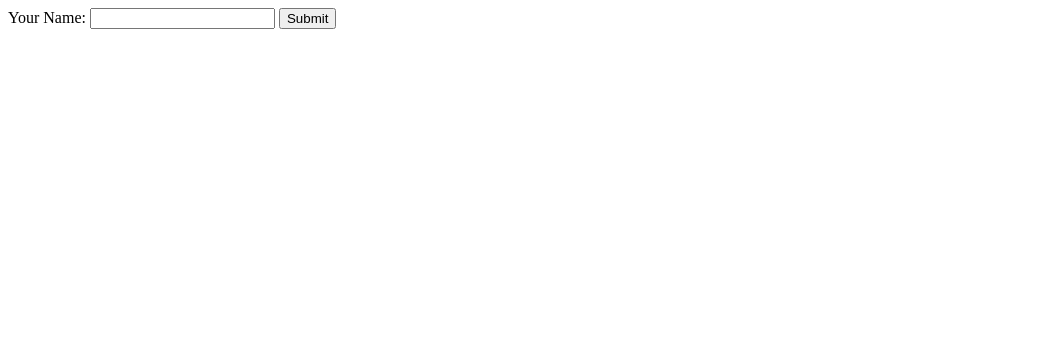
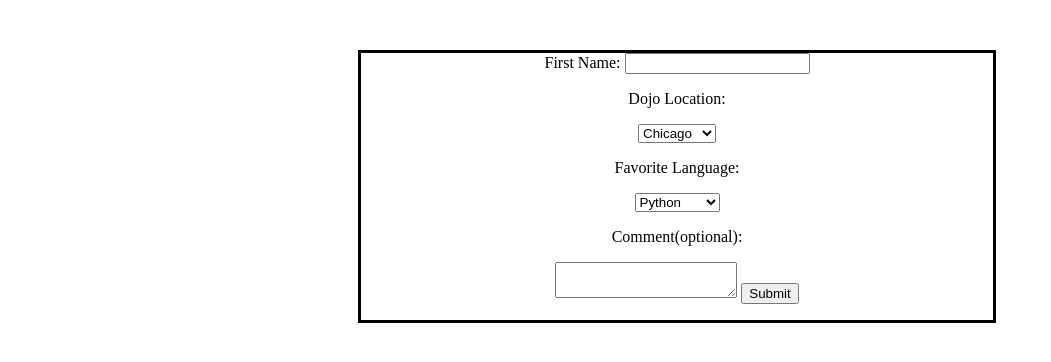
Before and after one commit to gbernstein-dev/DojoAssignments, a Flask app: page / in a window 1280 px wide. Shown: the top 362 px of the page, without its empty margins (0-1051 px from the left). Run offline with Flask 2, Linux system fonts and the light colour scheme.

Commit message:
dojo_survey

```diff
--- /dev/null
+++ b/Python/flask_fundamentals/dojo_survey/server.py
@@ -0,0 +1,19 @@
+from flask import Flask, render_template, request, redirect
+app=Flask(__name__)
+
+@app.route('/')
+
+def index():
+  return render_template("index.html")
+
+@app.route('/result', methods=['GET','POST'])
+
+def process():
+  first_name = request.form.get('first_name')
+  dojo_location = request.form.get('dojo_location')
+  favorite_language = request.form.get('favorite_language')
+  comment_section = request.form.get('comment_section')
+  print dojo_location
+  return render_template("result.html", name=first_name, location=dojo_location, language=favorite_language, comments=comment_section)
+
+app.run(debug=True)
--- /dev/null
+++ b/Python/flask_fundamentals/dojo_survey/static/style.css
@@ -0,0 +1,8 @@
+
+form, #return_data{
+  border: 3px solid black;
+  margin-top: 50px;
+  margin-left: 350px;
+  width: 50%;
+  text-align: center;
+}
--- /dev/null
+++ b/Python/flask_fundamentals/dojo_survey/templates/index.html
@@ -0,0 +1,31 @@
+<!DOCTYPE html>
+<html>
+<head>
+  <link rel="stylesheet" type="text/css" href="{{ url_for('static', filename='style.css') }}">
+  <title>Index Form</title>
+</head>
+<body>
+  <main>
+    <form action='/result' method='post'>
+        First Name: <input type='text' name='first_name'>
+        <p> Dojo Location: <p>
+        <select name='dojo_location'>
+          <option value='Chicago'> Chicago </option>
+          <option value='San Jose'> San Jose </option>
+        </select>
+        <p> Favorite Language: <p>
+        <select name='favorite_language'>
+          <option value='Python'> Python </option>
+          <option value='JavaScript'> JavaScript </option>
+          <option value='CSS'> CSS </option>
+        </select>
+        <p> Comment(optional): <p>
+        <textarea name='comment_section'>
+        </textarea>
+
+        <input type='submit' value='Submit'>
+
+    </form>
+  </main>
+</body>
+</html>
--- a/Python/flask_fundamentals/say_my_name/server.py
+++ b/Python/flask_fundamentals/say_my_name/server.py
@@ -5,6 +5,7 @@
 
 def index():
 	return render_template("index.html")
+
 
 @app.route('/process', methods=['POST'])
 def process():
--- a/Python/flask_fundamentals/say_my_name/templates/index.html
+++ b/Python/flask_fundamentals/say_my_name/templates/index.html
@@ -8,6 +8,5 @@
     	Your Name: <input type='text' name='name'>
     	<input type='submit' value='Submit'>
     </form>
-    <p> {{name}} </p>
 </body>
 </html>
```
Also changed, not shown: Python/flask_fundamentals/dojo_survey/templates/result.html (added, +16 -0 lines).
